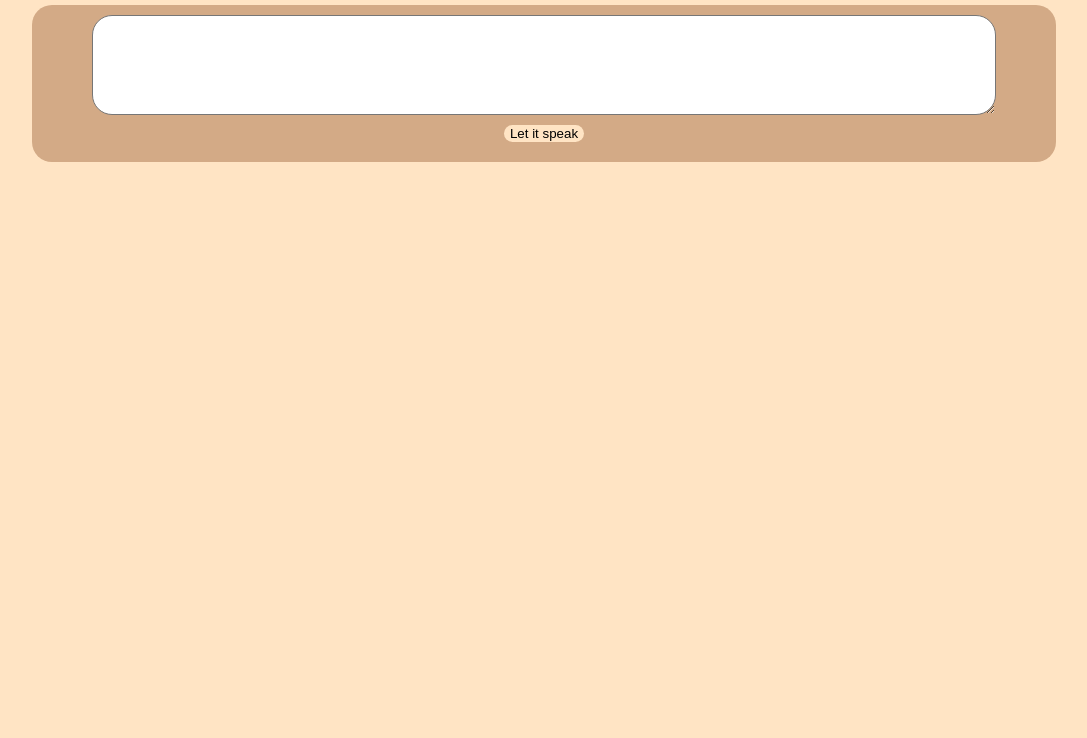
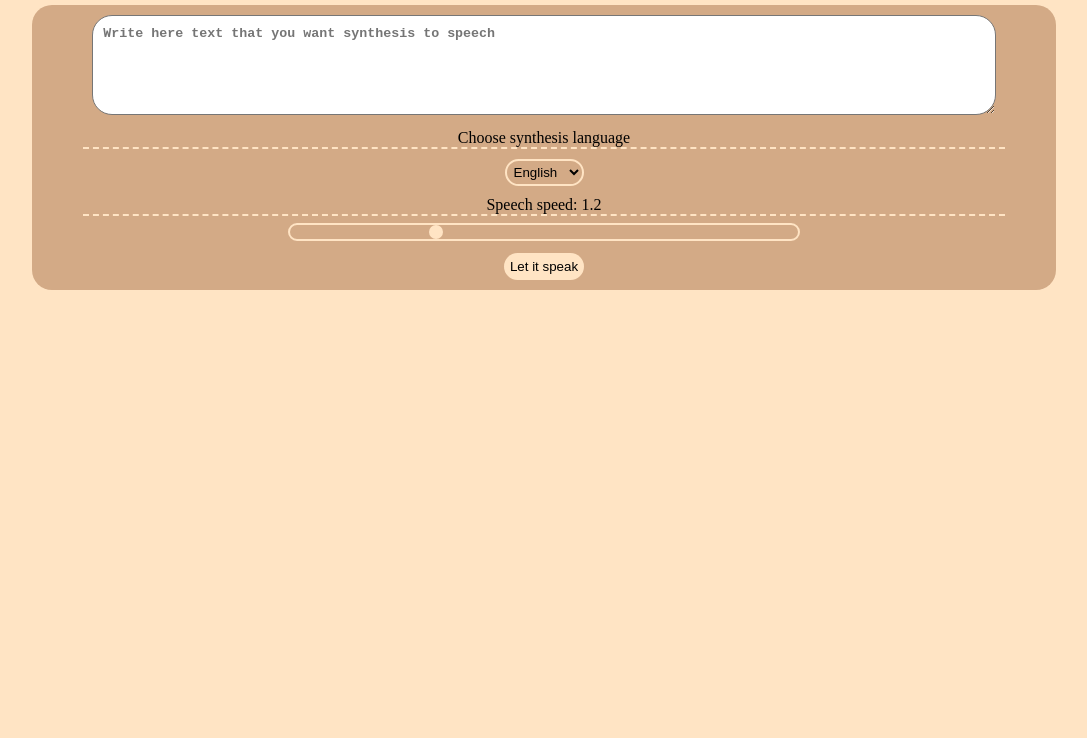
Before and after one commit to CodastickFantastic/simple-text-to-speech, a plain HTML site: page index.html in a window 1280 px wide. Shown: the part 62-800 px from the top of the page, without its empty margins (96-1183 px from the left). Drawn offline with Linux system fonts and the light colour scheme.

Commit message:
Added language and speech speed option

```diff
--- a/app.js
+++ b/app.js
@@ -1,14 +1,19 @@
 let textArea = document.getElementById("text")
 let activeVoiceBtn = document.getElementsByTagName("button")[0]
+let voiceLang = document.getElementById("txt-lang")
+let speechSpeed = document.getElementById("speech-speed")
+let showSpeechSpeed = document.getElementById("speech-speed-value")
 
+speechSpeed.addEventListener("mousemove", function() {
+    showSpeechSpeed.innerHTML = speechSpeed.value
+})
 activeVoiceBtn.addEventListener("click", textToSpeach)
 
+
 function textToSpeach(){
-
     let read = new SpeechSynthesisUtterance()
     read.text = textArea.value
-    read.lang = "pl-PL"
-    read.rate = 1.2
+    read.lang = voiceLang.value
+    read.rate = speechSpeed.value
     speechSynthesis.speak(read)
-    console.log(read)
 }
--- a/index.html
+++ b/index.html
@@ -13,10 +13,21 @@
     </section>
     <section id="main-content">
         <div id="text-area">
-            <textarea name="text" id="text"></textarea>
-            <button>Let it speak</button>
+            <textarea name="text" id="text" placeholder="Write here text that you want synthesis to speech"></textarea>
+        </div>
+        <div id="option-area">
+            <label for="txt-lang">Choose synthesis language</label>
+            <select id="txt-lang">
+                <option value="en-EN">English</option>
+                <option value="pl-PL">Polish</option>
+                <option value="fr-FR">French</option>
+                <option value="de-DE">German</option>
+            </select>
+        <label for="speech-speed" id="slider-relative" >Speech speed: <span id="speech-speed-value">1.2</span></label>
+            <input id="speech-speed" type="range" min="0.1" max="4" value="1.2" step="0.1">
         </div>
 
+        <button>Let it speak</button>
     </section>
     <script src="app.js"></script>
 </body>
--- a/styles.css
+++ b/styles.css
@@ -10,7 +10,7 @@ body{
 
 #header{
     margin: 0 auto;
-    width: 20%;
+    width: 25%;
     text-align: center;
     background-color: rgb(211, 170, 134);
     height: auto;
@@ -23,13 +23,15 @@ body{
     height: auto;
     border-radius: 20px;
     background-color: rgb(211, 170, 134);
+    display: flex;
+    flex-direction: column;
+    align-items: center;
 }
 
 #main-content #text-area{
     padding: 10px;
-    display: flex;
-    flex-direction: column;
-    align-items: center;
+    width: 100%;
+    text-align: center;
 }
 
 #main-content #text-area textarea{
@@ -41,13 +43,57 @@ body{
     font-weight: bold;
 }
 
-#main-content #text-area button{
+#main-content label{
+    text-align: center;
+    border-bottom: 2px dashed bisque;
+    width: 90%;
+}
+
+#main-content #option-area{
+    width: 100%;
+    display: flex;
+    flex-direction: column;
+    gap: 5px;
+    align-items: center;
+}
+
+#main-content #txt-lang{
+    width: auto;
+    background-color: transparent;
+    margin: 5px;
+    padding: 3px;
+    border: 2px solid bisque;
+    border-radius: 20px;
+}
+
+#main-content #speech-speed{
+    width: 50%;
+    -webkit-appearance: none;
+    background-color: transparent;
+    border: 2px solid bisque;
+    border-radius: 20px;
+}
+
+#main-content #speech-speed::-webkit-slider-thumb{
+    -webkit-appearance: none;
+    background-color: bisque;
+    height: 14px;
+    width: 14px;
+    border-radius: 50px;
+}
+
+#main-content #speech-speed::-webkit-slider-thumb:hover{
+    background-color: rgb(128, 91, 47);
+}
+
+#main-content button{
     margin: 10px;
+    padding: 6px;
     background-color: bisque;
     border-radius: 20px;
     border: none;
 }
 
-#main-content #text-area button:hover{
+#main-content button:hover{
     transform: scale(1.2);
 }
```
